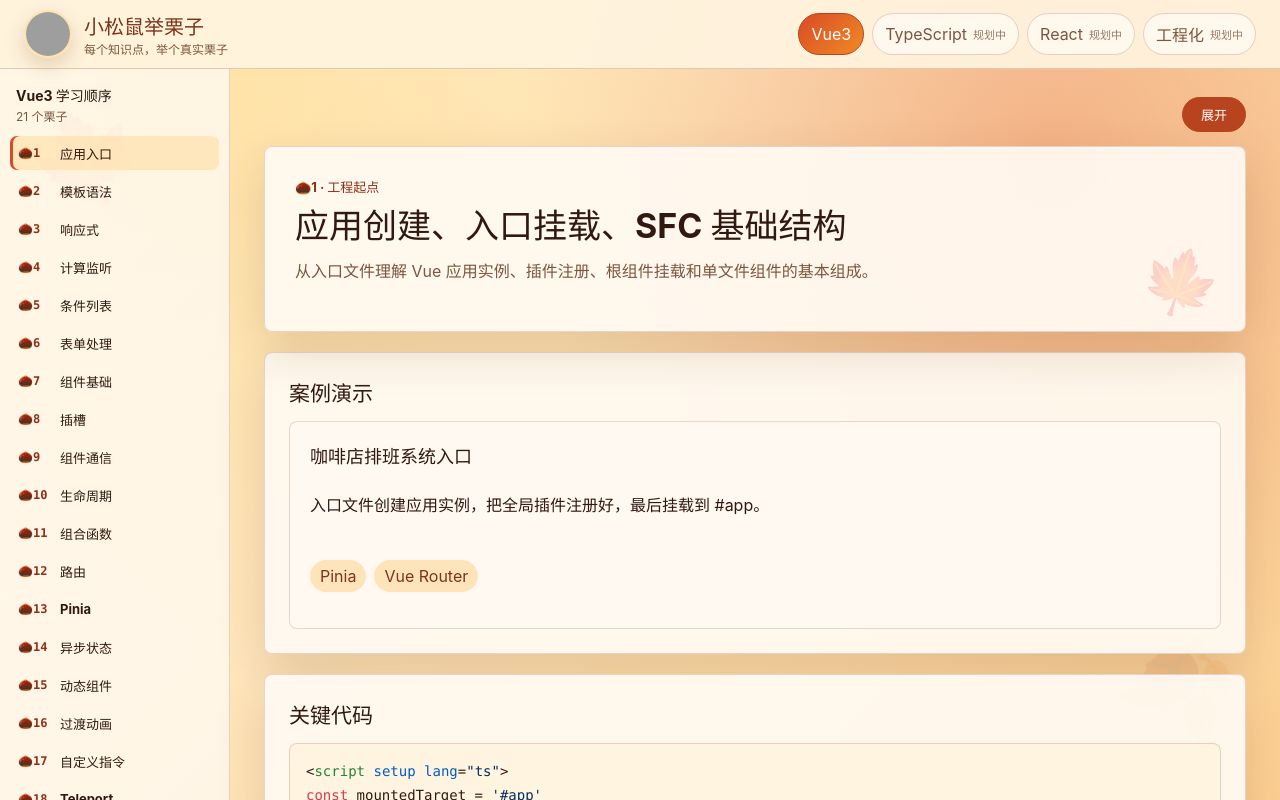
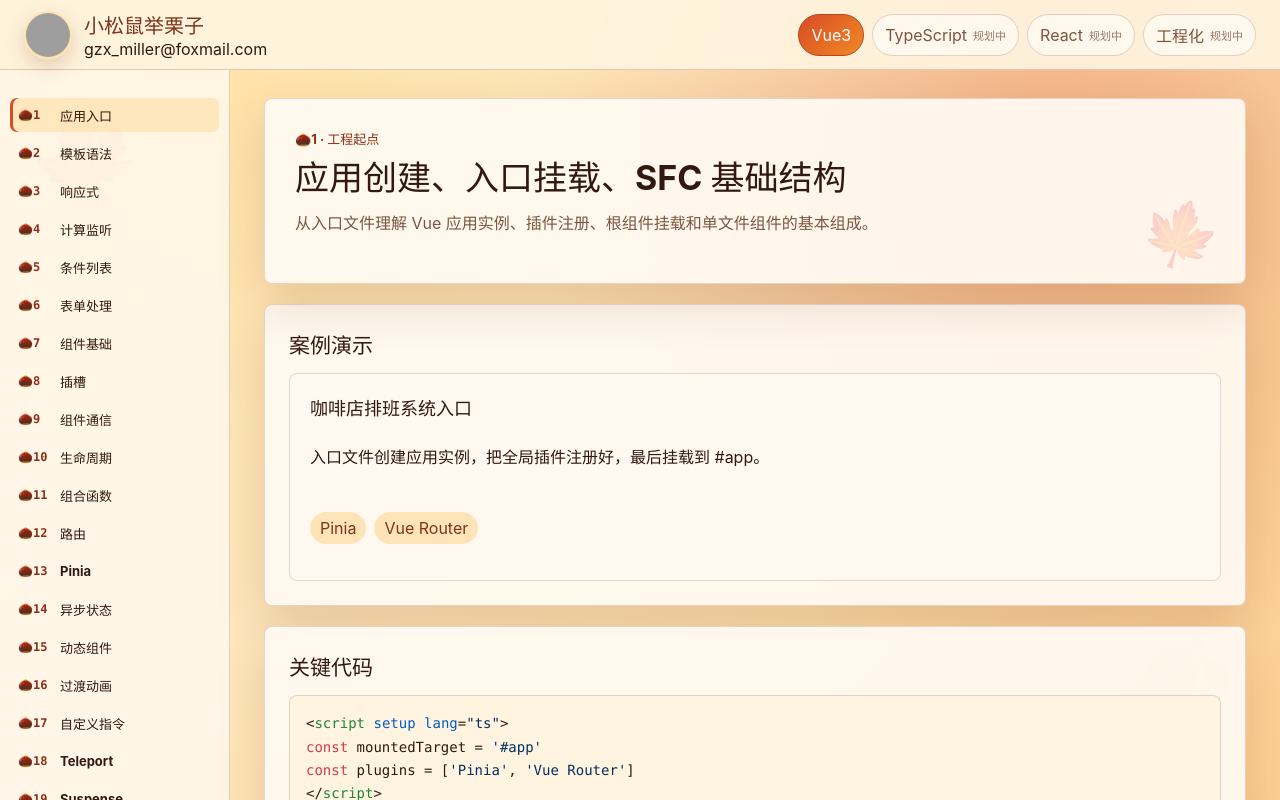
Before and after one commit to gzx-miller/total-vue, a Vue app: page /vue/k-1/app-entry in a window 1280 px wide. Shown: the top 800 px of the page. Built offline with nearby package versions, Linux system fonts and the light colour scheme; grey boxes are pictures that could not be loaded.

Commit message:
feat: add Element Plus ElPopover for knowledge tabs, update email style

```diff
--- a/package.json
+++ b/package.json
@@ -12,6 +12,7 @@
     "test": "vitest run"
   },
   "dependencies": {
+    "element-plus": "^2.14.1",
     "highlight.js": "^11.11.1",
     "pinia": "^3.0.4",
     "vue": "^3.5.34",
--- a/src/components/LessonPage.vue
+++ b/src/components/LessonPage.vue
@@ -31,17 +31,6 @@ const isCategoryDrawerOpen = ref(true)
 
 const activeKnowledge = computed(() => String(route.meta.knowledge ?? 'vue'))
 
-const activeCategory = computed(() => {
-  const category = knowledgeCategories.find((item) => item.id === activeKnowledge.value) ?? knowledgeCategories[0]
-  const details = categoryDetails[category.id]
-
-  return {
-    ...category,
-    intro: category.intro ?? details.intro,
-    officialUrl: category.officialUrl ?? details.officialUrl,
-  }
-})
-
 const currentLesson = computed(() => {
   if (route.name === 'K_12_DYNAMIC_MEMBER') {
     return lessons.find((lesson) => lesson.id === 'K_12') ?? lessons[0]
@@ -59,6 +48,11 @@ const nextLesson = computed(() => {
 
 function closeCategoryDrawerOnScroll() {
   isCategoryDrawerOpen.value = false
+}
+
+function getCategoryDetails(id: string) {
+  const details = categoryDetails[id]
+  return details ?? { intro: '', officialUrl: '' }
 }
 
 function formatLessonId(id: string) {
@@ -84,14 +78,21 @@ onUnmounted(() => {
         <img class="brand-avatar" :src="squirrelHero" alt="小松鼠举着栗子" />
         <div>
           <strong>小松鼠举栗子</strong>
-          <small>每个知识点，举个真实栗子</small>
+          <span >gzx_miller@foxmail.com</span>
         </div>
       </RouterLink>
 
       <nav class="knowledge-tabs" aria-label="知识类别导航">
-        <RouterLink
+        <ElPopover
           v-for="item in knowledgeCategories"
           :key="item.id"
+          placement="bottom"
+          :width="300"
+          :offset="10"
+          trigger="hover"
+        >
+          <template #reference>
+            <RouterLink
               :to="item.status === 'ready' ? item.path : '/vue'"
               class="knowledge-tab"
               :class="{ active: item.id === activeKnowledge, planned: item.status === 'planned' }"
@@ -100,14 +101,23 @@ onUnmounted(() => {
               <span>{{ item.name }}</span>
               <small v-if="item.status === 'planned'">规划中</small>
             </RouterLink>
+          </template>
+          <p class="popover-intro">{{ item.intro || getCategoryDetails(item.id).intro }}</p>
+          <a
+            :href="item.officialUrl || getCategoryDetails(item.id).officialUrl"
+            target="_blank"
+            rel="noopener"
+            class="popover-link"
+          >
+            官网链接 →
+          </a>
+        </ElPopover>
       </nav>
     </header>
 
     <div class="app-shell">
       <aside class="sidebar" aria-label="Vue3 知识点导航">
         <div class="sidebar-heading">
-          <span>Vue3 学习顺序</span>
-          <small>{{ lessons.length }} 个栗子</small>
         </div>
 
         <nav class="lesson-nav">
@@ -127,30 +137,6 @@ onUnmounted(() => {
       </aside>
 
       <main class="lesson-page">
-        <aside
-          class="category-drawer"
-          :class="{ collapsed: !isCategoryDrawerOpen }"
-          aria-labelledby="category-drawer-title"
-        >
-          <button
-            class="category-drawer-toggle"
-            type="button"
-            :aria-expanded="isCategoryDrawerOpen"
-            aria-controls="category-drawer-panel"
-            @click="isCategoryDrawerOpen = !isCategoryDrawerOpen"
-          >
-            {{ isCategoryDrawerOpen ? '收起' : '展开' }}
-          </button>
-
-          <div id="category-drawer-panel" class="category-drawer-panel">
-            <h2 id="category-drawer-title">{{ activeCategory.name }}</h2>
-            <p>{{ activeCategory.intro }}</p>
-            <a :href="activeCategory.officialUrl" target="_blank" rel="noreferrer">
-              官网地址：{{ activeCategory.officialUrl }}
-            </a>
-          </div>
-        </aside>
-
         <header class="lesson-header">
           <div class="lesson-copy">
             <p class="eyebrow">{{ formatLessonId(currentLesson.id) }} · {{ currentLesson.category }}</p>
--- a/src/main.ts
+++ b/src/main.ts
@@ -1,8 +1,10 @@
 import App from './App.vue'
 import { createPinia } from 'pinia'
 import { createApp } from 'vue'
+import ElementPlus from 'element-plus'
+import 'element-plus/dist/index.css'
 import 'highlight.js/styles/github.css'
 import './style.css'
 import router from './router'
 
-createApp(App).use(createPinia()).use(router).mount('#app')
+createApp(App).use(createPinia()).use(router).use(ElementPlus).mount('#app')
--- a/src/style.css
+++ b/src/style.css
@@ -206,8 +206,9 @@ li + li {
 }
 
 .top-brand small {
-  color: var(--muted);
-  font-size: 12px;
+  color: var(--chestnut);
+  font-size: 11px;
+  opacity: 0.7;
 }
 
 .knowledge-tabs {
@@ -242,6 +243,25 @@ li + li {
 .knowledge-tab small {
   font-size: 11px;
   opacity: 0.78;
+}
+
+.popover-intro {
+  margin: 0 0 10px;
+  color: var(--muted);
+  font-size: 13px;
+  line-height: 1.6;
+}
+
+.popover-link {
+  display: inline-block;
+  color: var(--accent-strong);
+  font-size: 13px;
+  font-weight: 700;
+  text-decoration: none;
+}
+
+.popover-link:hover {
+  text-decoration: underline;
 }
 
 .app-shell {
```
Also changed, not shown: 1 other file (tests, documents, lock files or other folders). Lines whose indentation alone changed are shown as unchanged.
